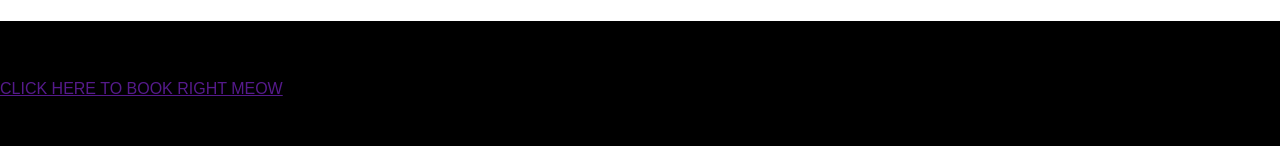
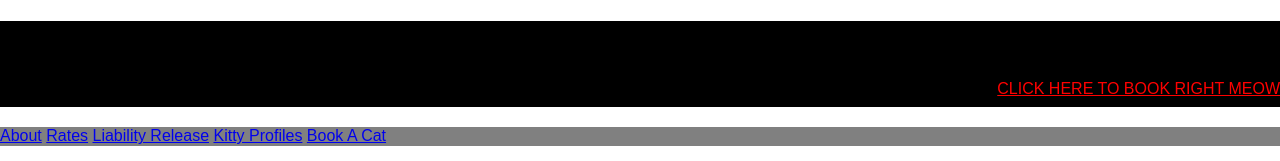
Before and after one commit to akonenkamp/mockup-practice, a plain HTML site: page index.html in a window 1280 px wide. Shown: the top 161 px of the page. Drawn offline with Linux system fonts and the light colour scheme.

Commit message:
adding call to action link

```diff
--- a/index.html
+++ b/index.html
@@ -10,7 +10,7 @@
 
   <body>
     <header><h1>Kitties To Go!</h1>
-    <a class="call to action" href="">CLICK HERE TO BOOK RIGHT MEOW</a>
+    <a class="call-to-action" href="">CLICK HERE TO BOOK RIGHT MEOW</a>
     <h2>Seattle's premiere drive-thru cat rentals</h2>
     </header>
       <nav>
--- a/stylesheet.css
+++ b/stylesheet.css
@@ -32,3 +32,8 @@ footer {
   clear: both;
   background-color: black;
 }
+
+.call-to-action {
+  color: red;
+  float: right;
+}
```
